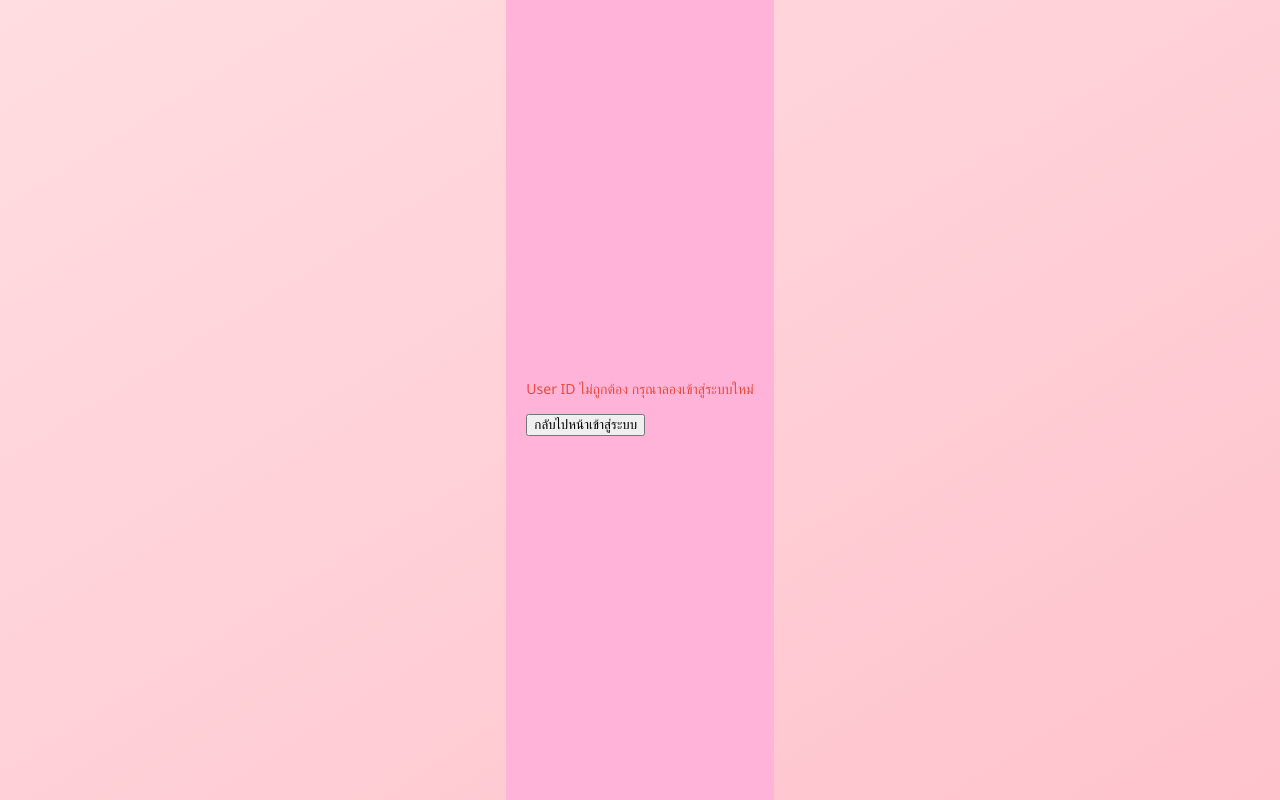
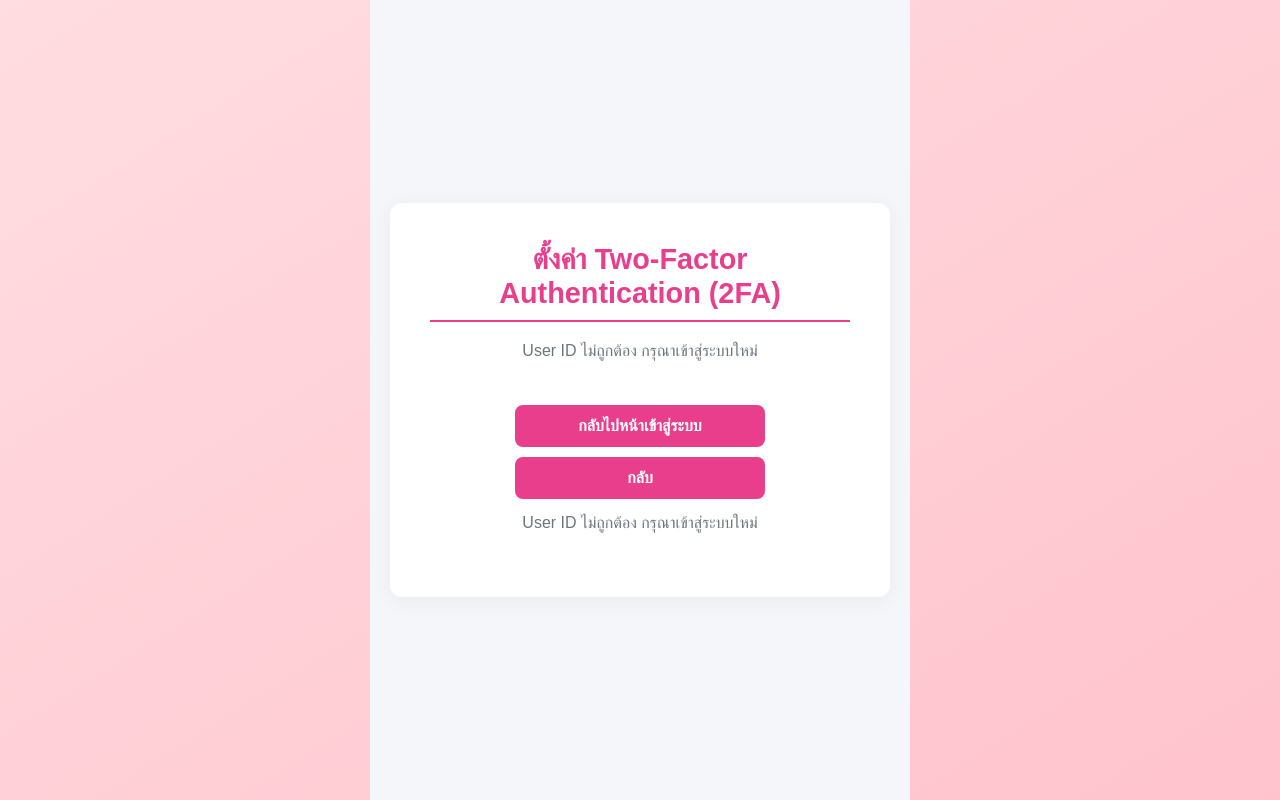
Before and after one commit to MJAm27/MEMS, a React (Create React App) app in the folder client/: page /setup-2fa in a window 1280 px wide. Built offline with nearby package versions, Linux system fonts and the light colour scheme.

Commit message:
update Setup2FA/verify

```diff
--- a/client/src/components/Setup2FAPage.js
+++ b/client/src/components/Setup2FAPage.js
@@ -1,16 +1,13 @@
-import React, { useState, useEffect, useRef } from 'react'; // เพิ่ม useRef
+import React, { useState, useEffect, useRef } from 'react';
 import { useNavigate, useLocation } from 'react-router-dom';
 import axios from 'axios';
-//
-//import './Setup2FA.css';
-
+import './Setup2FA.css';
 import { QRCodeSVG } from 'qrcode.react';
-
 
 function Setup2FA() {
     const navigate = useNavigate();
     const location = useLocation();
-    const { userId } = location.state || {}; // รับ userId จากหน้าก่อนหน้า
+    const { userId } = location.state || {};
 
     const [qrCodeData, setQrCodeData] = useState('');
     const [secret, setSecret] = useState('');
@@ -18,124 +15,113 @@ function Setup2FA() {
     const [loading, setLoading] = useState(false);
     const [error, setError] = useState('');
     const [message, setMessage] = useState('');
-    const inputRefs = useRef([]); // สำหรับอ้างอิง input แต่ละตัว
 
+    const inputRefs = useRef([]);
+
+    /* ==================== Fetch QR Code ==================== */
     useEffect(() => {
         if (!userId) {
-            setError('User ID ไม่ถูกต้อง กรุณาลองเข้าสู่ระบบใหม่');
+            setError('User ID ไม่ถูกต้อง กรุณาเข้าสู่ระบบใหม่');
             return;
         }
-        // ดึง QR Code และ Secret Key จาก Server เมื่อ Component โหลด
-        const fetch2FAData = async () => {
+
+        const fetch2FA = async () => {
             setLoading(true);
             try {
-                // เปลี่ยน endpoint ตาม API ของคุณ
-                const response = await axios.post(`${process.env.REACT_APP_API_URL}/api/generate-2fa-setup`, { userId });
+                const response = await axios.post(
+                    `${process.env.REACT_APP_API_URL}/api/generate-2fa-setup`,
+                    { userId }
+                );
                 setQrCodeData(response.data.qrCodeUrl);
                 setSecret(response.data.secret);
             } catch (err) {
-                setError(err.response?.data?.message || 'ไม่สามารถสร้าง QR Code ได้');
+                setError(err.response?.data?.message || 'ไม่สามารถโหลด QR Code ได้');
             } finally {
                 setLoading(false);
             }
         };
-        fetch2FAData();
+
+        fetch2FA();
     }, [userId]);
 
+    /* ==================== OTP Input Logic ==================== */
     const handleChange = (e, index) => {
         const value = e.target.value;
         if (/^\d*$/.test(value) && value.length <= 1) {
-            const newOtpCode = [...otpCode];
-            newOtpCode[index] = value;
-            setOtpCode(newOtpCode);
+            const newOtp = [...otpCode];
+            newOtp[index] = value;
+            setOtpCode(newOtp);
 
-            // เลื่อน focus ไปยัง input ถัดไป
-            if (value && index < otpCode.length - 1) {
-                inputRefs.current[index + 1].focus();
-            } else if (!value && index > 0) {
-                // ถ้าลบตัวเลข ให้ย้อนกลับไป input ก่อนหน้า
-                inputRefs.current[index - 1].focus();
-            }
+            if (value && index < 5) inputRefs.current[index + 1].focus();
+            if (!value && index > 0) inputRefs.current[index - 1].focus();
         }
     };
 
-    const handleVerify2FA = async () => {
+    /* ==================== Verify OTP ==================== */
+    const handleVerify = async () => {
+        const code = otpCode.join('');
+
+        if (code.length !== 6) {
+            setError('กรุณากรอก OTP ให้ครบ 6 หลัก');
+            return;
+        }
+
         setLoading(true);
         setError('');
         setMessage('');
-        const code = otpCode.join(''); // รวมรหัส OTP 6 หลัก
-        if (code.length !== 6) {
-            setError('กรุณากรอกรหัส OTP 6 หลัก');
-            setLoading(false);
-            return;
-        }
 
         try {
-            // เปลี่ยน endpoint ตาม API ของคุณ
-            const response = await axios.post(`${process.env.REACT_APP_API_URL}/api/verify-2fa`, { userId, token: code });
+            const response = await axios.post(
+                `${process.env.REACT_APP_API_URL}/api/verify-2fa`,
+                { userId, token: code }
+            );
+
             setMessage(response.data.message || 'ตั้งค่า 2FA สำเร็จแล้ว');
-
-            // นำทางไปยังหน้าหลักหลังจากยืนยันสำเร็จ
             navigate('/dashboard');
         } catch (err) {
-            setError(err.response?.data?.message || 'รหัส OTP ไม่ถูกต้อง');
-            setOtpCode(['', '', '', '', '', '']); // ล้างรหัสเพื่อให้กรอกใหม่
-            if(inputRefs.current[0]) inputRefs.current[0].focus(); // ย้าย focus กลับไปที่ช่องแรก
+            setError(err.response?.data?.message || 'รหัสไม่ถูกต้อง');
+            setOtpCode(['', '', '', '', '', '']);
+            inputRefs.current[0].focus();
         } finally {
             setLoading(false);
         }
     };
 
-    const handleGoBack = () => {
-        navigate(-1); // กลับไปยังหน้าก่อนหน้า
-    };
+    return (
+        <div className="setupContainer">
+            <div className="authCard">
+                <h2>ตั้งค่า Two-Factor Authentication (2FA)</h2>
 
-    if (loading && !qrCodeData && !error) {
-        return (
-            <div className="background">
-                <div className="card">
-                    <p>กำลังโหลด QR Code...</p>
-                </div>
-            </div>
-        );
-    }
+                {/* Loading */}
+                {loading && !qrCodeData && (
+                    <p>กำลังโหลด QR Code ...</p>
+                )}
 
-    // หากมี error เกิดขึ้นก่อนโหลด QR Code
-    if (error && !qrCodeData) {
-        return (
-            <div className="background">
-                <div className="card">
-                    <p className="errorMessage">{error}</p>
-                    <button
-                        className="secondaryButton"
-                        onClick={handleGoBack}
-                    >
-                        กลับไปหน้าเข้าสู่ระบบ
-                    </button>
-                </div>
-            </div>
-        );
-    }
+                {/* Error Before QR */}
+                {error && !qrCodeData && (
+                    <>
+                        <p className="errorText">{error}</p>
+                        <button className="nextButton" onClick={() => navigate(-1)}>
+                            กลับไปหน้าเข้าสู่ระบบ
+                        </button>
+                    </>
+                )}
 
-    return (
-        <div className="background">
-            <div className="card">
-                <h2 className="header">ตั้งค่า QR Code สำหรับเชื่อมต่อ Microsoft Authenticator</h2>
-                {qrCodeData && ( // แสดงเมื่อมีข้อมูล QR Code
+                {/* QR CODE AREA */}
+                {qrCodeData && (
                     <>
                         <div className="qrCodeContainer">
-                            <QRCodeSVG
-                                value={qrCodeData}
-                                size={200}
-                                level="H"
-                                // เพิ่ม style เพื่อให้ดูดี
-                                style={{ display: 'block' }}
-                            />
+                            <QRCodeSVG value={qrCodeData} size={200} level="H" />
+
+                            <p>
+                                Secret Key: <b>{secret}</b>
+                            </p>
+
+                            <p>สแกน QR ด้วย Microsoft Authenticator หรือกรอก Secret Key</p>
                         </div>
-                        <p className="secretKey">Secret Key: <span className="secretValue">{secret}</span></p>
-                        <p className="instruction">สแกน QR Code ด้วย Microsoft Authenticator App หรือป้อน Secret Key ด้านบน</p>
 
-                        <div className="otpInputGroup">
+                        {/* OTP Boxes */}
+                        <div style={{ display: "flex", justifyContent: "center", gap: "10px", marginTop: "20px" }}>
                             {otpCode.map((digit, index) => (
                                 <input
                                     key={index}
@@ -144,33 +130,32 @@ function Setup2FA() {
                                     value={digit}
                                     onChange={(e) => handleChange(e, index)}
                                     onFocus={(e) => e.target.select()}
-                                    className="otpInputField"
                                     ref={(el) => (inputRefs.current[index] = el)}
                                     inputMode="numeric"
+                                    className="otpInputField"
                                 />
                             ))}
                         </div>
-                        {/* ปุ่ม "ยืนยัน" */}
+
+                        {/* Verify Button */}
                         <button
-                            className="primaryButton"
-                            onClick={handleVerify2FA}
+                            className="nextButton"
                             disabled={loading || otpCode.join('').length !== 6}
+                            onClick={handleVerify}
                         >
                             {loading ? 'กำลังยืนยัน...' : 'ยืนยัน'}
                         </button>
                     </>
                 )}
 
-                {/* ปุ่ม "กลับไปหน้าเข้าสู่ระบบ" */}
-                <button
-                    className="secondaryButton"
-                    onClick={handleGoBack}
-                    disabled={loading}
-                >
-                    กลับไปหน้าเข้าสู่ระบบ
+                {/* Back Button */}
+                <button className="nextButton" style={{ marginTop: "10px" }} onClick={() => navigate(-1)}>
+                    กลับ
                 </button>
-                {error && <p className='errorMessage'>{error}</p>}
-                {message && <p className="successMessage">{message}</p>}
+
+                {/* Error / Success Messages */}
+                {error && <p className="errorText">{error}</p>}
+                {message && <p style={{ color: "green", marginTop: "15px" }}>{message}</p>}
             </div>
         </div>
     );
--- a/client/src/components/VerifyPage.js
+++ b/client/src/components/VerifyPage.js
@@ -1,7 +1,7 @@
 import React, { useState, useRef, useEffect } from 'react';
 import axios from 'axios';
 import { useLocation, useNavigate } from 'react-router-dom';
-import styles from './VerifyPage.css'; // นำเข้า CSS Modules
+import styles from './VerifyPage.css';
 
 function VerifyPage() {
     const location = useLocation();
@@ -61,7 +61,7 @@ function VerifyPage() {
             const response = await axios.post(`${process.env.REACT_APP_API_URL}/api/verify-2fa`, { userId, token });
 
             const loginToken = response.data.token;
-            localStorage.setItem('authToken', loginToken);
+            localStorage.setItem('token', loginToken);
 
             navigate('/dashboard');
 
```
